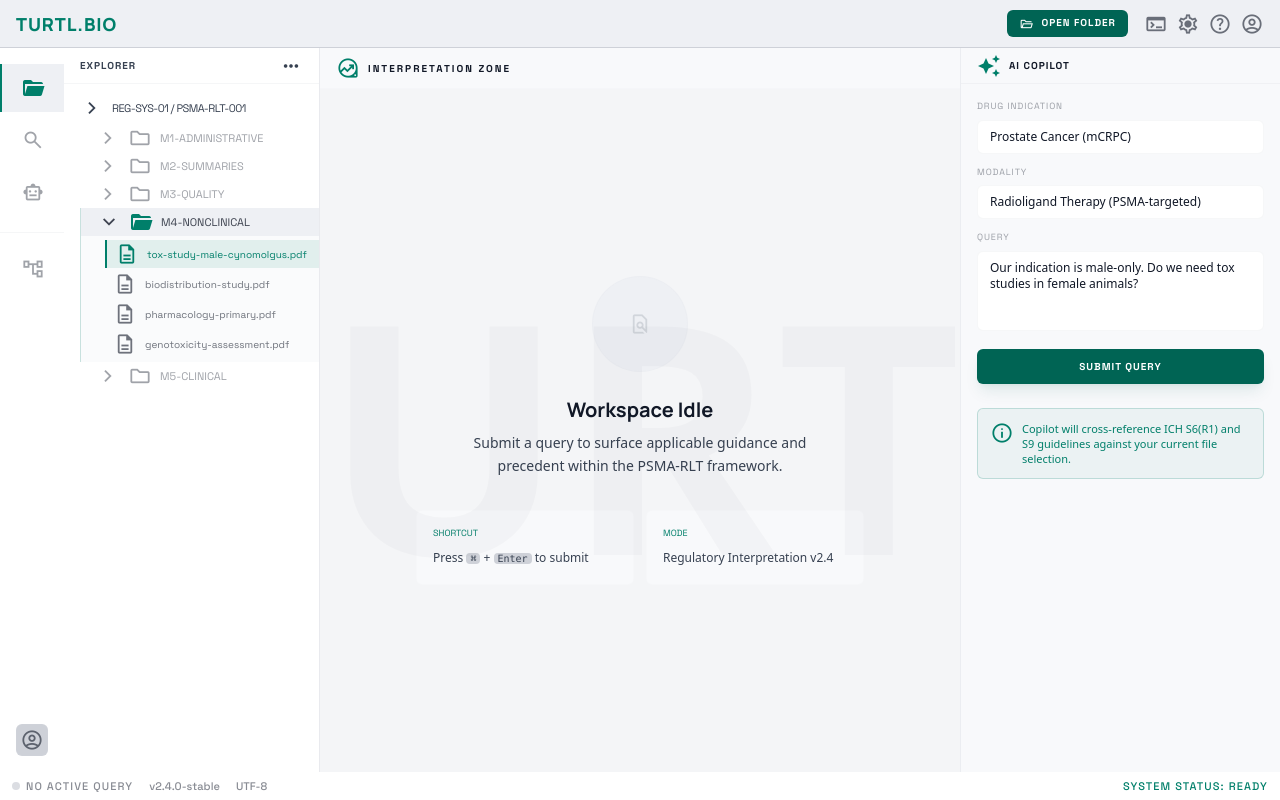
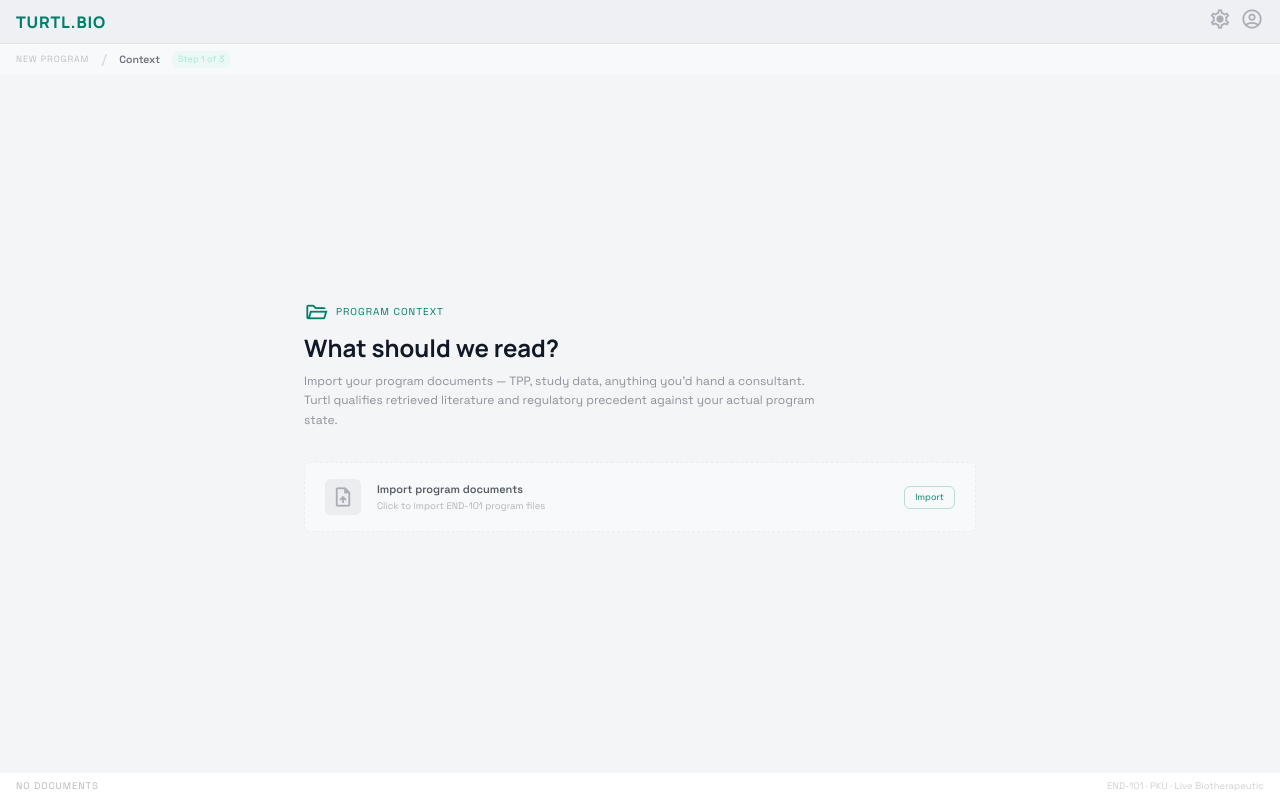
Before and after one commit to axie22/Turtl.Bio, a Next.js app in the folder turtl.bio/: page /workspace in a window 1280 px wide. Built offline with nearby package versions, Linux system fonts and the light colour scheme.

Commit message:
Revert old workflow

```diff
--- a/turtl.bio/app/workspace/page.tsx
+++ b/turtl.bio/app/workspace/page.tsx
@@ -1,25 +1,27 @@
 "use client";
 
 import { useState } from "react";
-import { WorkspaceLayout } from "@/components/workspace/WorkspaceLayout";
+import { PathMapLayout } from "@/components/workspace/PathMap/PathMapLayout";
 import { UploadPage } from "@/components/workspace/PathMap/UploadPage";
 import { ContextPage } from "@/components/workspace/PathMap/ContextPage";
 
-export type WorkspaceView = "upload" | "context" | "explorer" | "path-map" | "regulatory-ai";
+export type WorkspaceView = "upload" | "context" | "workspace";
 
 export default function WorkspacePage() {
-  const [view, setView] = useState<WorkspaceView>("explorer");
+  const [view, setView] = useState<WorkspaceView>("upload");
 
   const navigate = (v: string) => setView(v as WorkspaceView);
 
+  // 1. Document ingestion
   if (view === "upload") {
     return <UploadPage onAnalyze={() => setView("context")} onNavigate={navigate} />;
   }
 
+  // 2. Literature + competitor comparison
   if (view === "context") {
-    return <ContextPage onGenerate={() => setView("path-map")} onNavigate={navigate} />;
+    return <ContextPage onGenerate={() => setView("workspace")} onNavigate={navigate} />;
   }
 
-  // Both "explorer" and "path-map" live inside WorkspaceLayout — PathMap opens embedded
-  return <WorkspaceLayout activeView={view} onNavigate={navigate} />;
+  // 3. The workspace — graph opens automatically as a tab, END-101 file tree, node copilot
+  return <PathMapLayout onNavigate={navigate} />;
 }
--- a/turtl.bio/components/workspace/PathMap/ContextPage.tsx
+++ b/turtl.bio/components/workspace/PathMap/ContextPage.tsx
@@ -371,12 +371,12 @@ export function ContextPage({ onGenerate, onNavigate }: ContextPageProps) {
               {generating ? (
                 <>
                   <span className="material-symbols-outlined text-[14px] animate-spin">refresh</span>
-                  Generating…
+                  Entering…
                 </>
               ) : (
                 <>
-                  <span className="material-symbols-outlined text-[14px]">account_tree</span>
-                  Generate Path Map
+                  <span className="material-symbols-outlined text-[14px]">login</span>
+                  Enter Workspace
                 </>
               )}
             </button>
--- a/turtl.bio/components/workspace/PathMap/PathMapLayout.tsx
+++ b/turtl.bio/components/workspace/PathMap/PathMapLayout.tsx
@@ -501,7 +501,16 @@ export function PathMapLayout({ onNavigate, embedded = false }: PathMapLayoutPro
           : undefined}
       />
       <div className="flex flex-1 overflow-hidden">
-        {!embedded && <ActivityBar active={activeActivityIcon} onSelect={setActiveActivityIcon} />}
+        {!embedded && (
+          <ActivityBar
+            active={activeActivityIcon}
+            onSelect={(id) => {
+              setActiveActivityIcon(id);
+              // The "map" icon acts as the graph button — focus the graph tab
+              if (id === "map") setActiveMainTab("map");
+            }}
+          />
+        )}
         <FileTree activeDocId={activeMainTab !== "map" ? activeMainTab : null} onOpenDoc={openDoc} />
         <div className="flex-1 flex flex-col overflow-hidden">
           <TabBar
```
